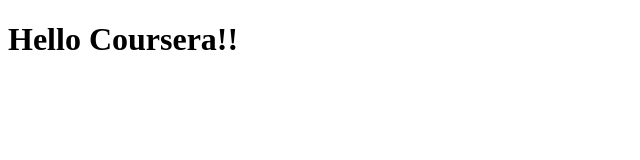
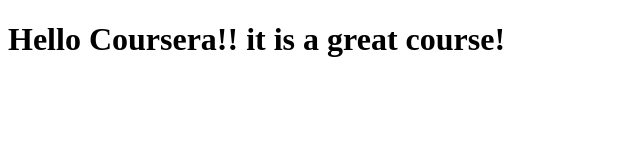
Before and after one commit to ikas001/HTML_CSS_JS_JQuery, a plain HTML site: page site/index.html in a window 1280 px wide. Shown: the whole page, without its empty margins (0-640 px from the left). Drawn offline with Linux system fonts and the light colour scheme.

Commit message:
modifed content!

```diff
--- a/site/index.html
+++ b/site/index.html
@@ -4,6 +4,6 @@
 	<title>Hell World!</title>
 </head>
 <body>
-<h1>Hello Coursera!!</h1>
+<h1>Hello Coursera!! it is a great course!</h1>
 </body>
 </html>
```
